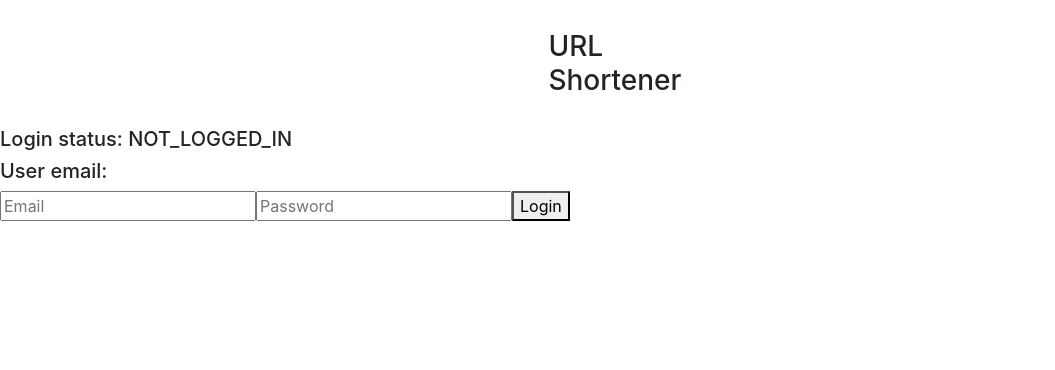
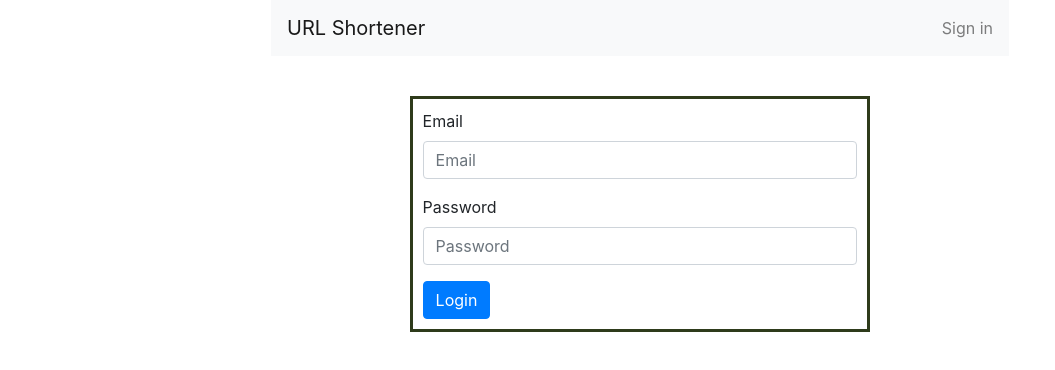
Before and after one commit to AntonPot/URL-Shortener-React, a React (Create React App) app: page /login in a window 1280 px wide. Shown: the top 370 px of the page, without its empty margins (0-1055 px from the left). Built offline with nearby package versions, Linux system fonts and the light colour scheme; no server answers.

Commit message:
login form and alert bootstrapped

```diff
--- a/src/components/app/App.css
+++ b/src/components/app/App.css
@@ -1,19 +1,21 @@
 .new-link-form {
   margin: auto;
-  width: 30%;
+  width: 60%;
   border: 3px solid #2e3b1b;
   padding: 10px;
-}
-
-.app-title {
-  margin: auto;
-  width: 19%;
-  padding: 30px;
+  margin-top: 40px;
 }
 
 .links-table {
-  margin: auto;
-  width: 60%;
   padding: 30px;
   margin-top: 40px;
 }
+
+.user-login-status-text {
+  margin-right: 15px;
+}
+
+.app {
+  margin: auto;
+  width: 60%;
+}
--- a/src/components/app/App.js
+++ b/src/components/app/App.js
@@ -4,21 +4,51 @@ import Home from '../home/home';
 import LoginForm from '../login-form/login-form.js';
 import useLoginHandler from "./hooks/use-login-handler";
 import './app.css';
+import Navbar from 'react-bootstrap/Navbar';
+import Container from 'react-bootstrap/Container';
+import Button from 'react-bootstrap/Button';
 
+const UserLoginStatus = (props) => {
+  if (props.loggedInStatus === 'LOGGED_IN') {
+    return (
+      <Navbar.Collapse className="justify-content-end">
+        <Navbar.Text className="user-login-status-text" >Signed in as: {props.user.email}</Navbar.Text>
+        <Button
+          variant="outline-primary"
+          onClick={() => props.handleLogoutClick()}
+        >Logout</Button>
+      </Navbar.Collapse>
+    )
+  } else {
+    return (
+      <Navbar.Collapse className="justify-content-end">
+        <Navbar.Text>Sign in</Navbar.Text>
+      </Navbar.Collapse>
+    )
+  }
+}
 
 const App = () => {
   const {
     loggedInStatus,
     user,
     handleLogin,
-    handleLogout
+    handleLogoutClick
   } = useLoginHandler();
 
   return (
     <div className="app">
-      <h3 className="app-title">URL Shortener</h3>
-      <h5 className="login-status">Login status: {loggedInStatus}</h5>
-      <h5 className="login-status">User email: {user.email}</h5>
+      <Container className="app-navbar-container">
+        <Navbar expand="lg" variant="light" bg="light">
+          <Navbar.Brand >URL Shortener</Navbar.Brand>
+          <Navbar.Toggle />
+          <UserLoginStatus
+            user={user}
+            loggedInStatus={loggedInStatus}
+            handleLogoutClick={handleLogoutClick}
+          />
+        </Navbar>
+      </Container>
       <BrowserRouter>
         <Switch>
           <Route
@@ -35,9 +65,9 @@ const App = () => {
           <Route
             exact
             path={'/'}
-            render={(props) => {
+            render={() => {
               if (loggedInStatus === 'LOGGED_IN') {
-                return ( <Home handleLogout={handleLogout}/>)
+                return ( <Home />)
               } else {
                 return (<Redirect to="/login" />)
               }
--- a/src/components/app/hooks/use-login-handler.js
+++ b/src/components/app/hooks/use-login-handler.js
@@ -4,6 +4,7 @@ import remoteClient from '../../../utils/remote-client';
 const useLoginHandler = (props) => {
   const [loggedInStatus, setLoggedInStatus] = useState('NOT_LOGGED_IN');
   const [user, setUser] = useState({});
+  const [alertMessage, setAlertMessage] = useState('');
 
   const handleLogin = (data) => {
     setLoggedInStatus('LOGGED_IN');
@@ -13,6 +14,15 @@ const useLoginHandler = (props) => {
   const handleLogout = () => {
     setLoggedInStatus('NOT_LOGGED_IN');
     setUser({});
+  };
+
+  const handleLogoutClick = async () => {
+    const response = await remoteClient.delete('/logout');
+    if (response.status === 200) {
+      handleLogout();
+    } else {
+      setAlertMessage('Something went wrong')
+    }
   };
 
   const checkLoginStatus = async () => {
@@ -27,7 +37,7 @@ const useLoginHandler = (props) => {
 
   useEffect(() => checkLoginStatus(), [])
 
-  return { loggedInStatus, user, handleLogin, handleLogout }
+  return { loggedInStatus, user, alertMessage, handleLogin, handleLogout, handleLogoutClick }
 };
 
 export default useLoginHandler;
--- a/src/components/home/home.js
+++ b/src/components/home/home.js
@@ -1,28 +1,16 @@
 import React, { useState } from 'react';
 import LinksTable from '../links-table/links-table';
 import NewLinkForm from '../new-link-form/new-link-form';
-import remoteClient from '../../utils/remote-client';
 
-const Home = (props) => {
+const Home = () => {
   const [links, setLinks] = useState([]);
-  const [alertMessage, setAlertMessage] = useState('')
 
   const handleSubmit = (link) => setLinks([...links, link]);
   const handleFetch = (links) => setLinks(links);
   const handleDelete = (link) => setLinks(links.filter((value) => value !== link));
-  const handleLogoutClick = async () => {
-    const response = await remoteClient.delete('/logout');
-    if (response.status === 200) {
-      props.handleLogout();
-    } else {
-      setAlertMessage('Something went wrong')
-    }
-  };
 
   return (
     <div className='home'>
-      <h5>{alertMessage}</h5>
-      <button onClick={() => handleLogoutClick()}>Logout</button>
       <NewLinkForm onSubmit={handleSubmit} />
       <LinksTable onFetch={handleFetch} onDelete={handleDelete} links={links} />
     </div>
--- a/src/components/login-form/login-form.js
+++ b/src/components/login-form/login-form.js
@@ -1,6 +1,17 @@
 import React, { useState } from 'react';
 import { Redirect } from 'react-router-dom';
 import remoteClient from '../../utils/remote-client';
+import Button from 'react-bootstrap/Button';
+import Form from 'react-bootstrap/Form';
+import Alert from 'react-bootstrap/Alert';
+
+const LoginAlert = (props) => {
+  if (props.loginErrors !== '') {
+    return (<Alert variant="warning">{props.loginErrors}</Alert>);
+  } else {
+    return ( null );
+  }
+}
 
 const LoginForm = (props) => {
   const [email, setEmail] = useState('');
@@ -32,30 +43,21 @@ const LoginForm = (props) => {
     return (<Redirect to='/' />)
   } else {
     return (
-      <div className='login-form'>
-        <h5>{loginErrors}</h5>
-        <form onSubmit={handleSubmit}>
-          <input
-            type='email'
-            name='email'
-            placeholder='Email'
-            autoComplete="email"
-            value={email}
-            onChange={handleEmailChange}
-            required
-          />
-          <input
-            type='password'
-            name='password'
-            placeholder='Password'
-            autoComplete='current-password'
-            value={password}
-            onChange={handlePasswordChange}
-            required
-          />
-          <button type='submit'>Login</button>
-        </form>
-      </div>
+      <Form className="new-link-form" onSubmit={handleSubmit}>
+        <LoginAlert loginErrors={loginErrors} />
+        <Form.Group>
+          <Form.Label>Email</Form.Label>
+          <Form.Control type="email" placeholder="Email" onChange={handleEmailChange} />
+        </Form.Group>
+
+        <Form.Group>
+          <Form.Label>Password</Form.Label>
+          <Form.Control type="password" placeholder="Password" onChange={handlePasswordChange} />
+        </Form.Group>
+        <Button variant="primary" type="submit">
+            Login
+        </Button>
+      </Form>
     );
   };
 };
```
